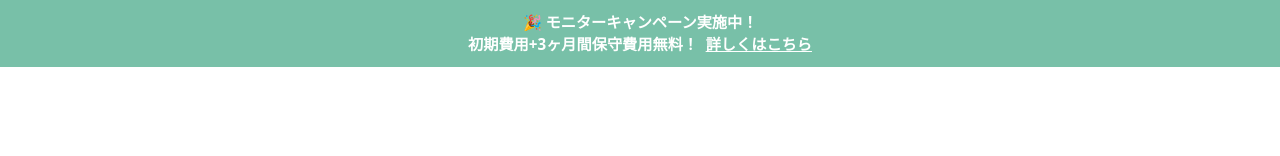
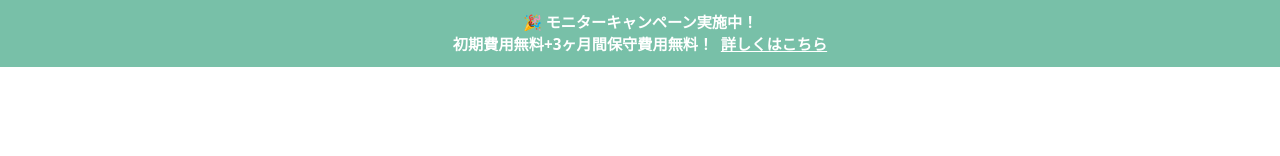
Before and after one commit to ogawa-gorilla/lp, a Next.js app: page / in a window 1280 px wide. Shown: the top 156 px of the page. Built offline with nearby package versions, Linux system fonts and the light colour scheme.

Commit message:
文言を訂正

```diff
--- a/src/app/common/components/CampaignBanner.tsx
+++ b/src/app/common/components/CampaignBanner.tsx
@@ -4,7 +4,7 @@ export default function CampaignBanner() {
     return (
         <div className="info-bar">
             🎉 モニターキャンペーン実施中！ <br />
-            初期費用+3ヶ月間保守費用無料！
+            初期費用無料+3ヶ月間保守費用無料！
             <a href="/monitor_campaign">詳しくはこちら</a>
         </div>
     )
```
